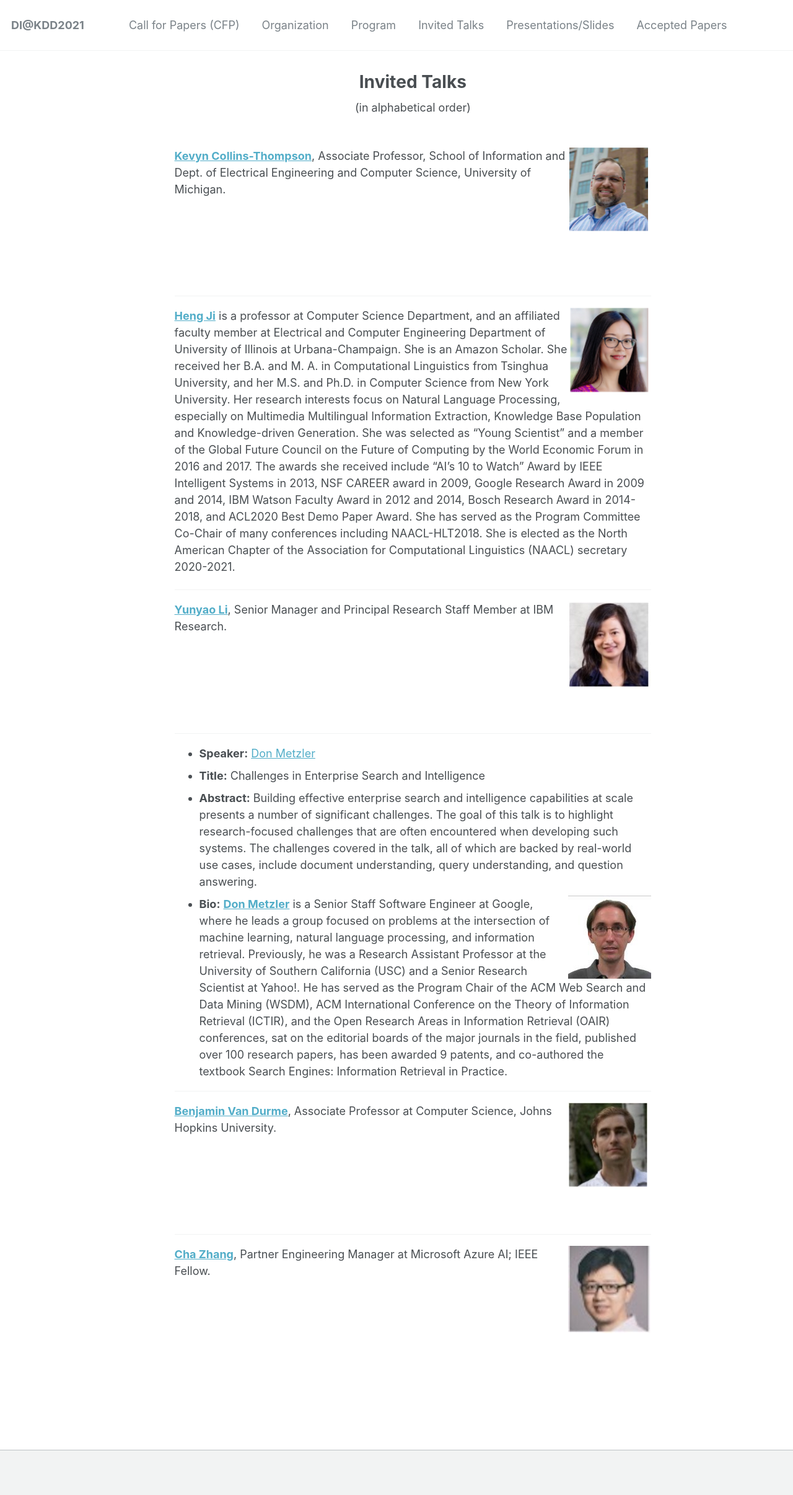
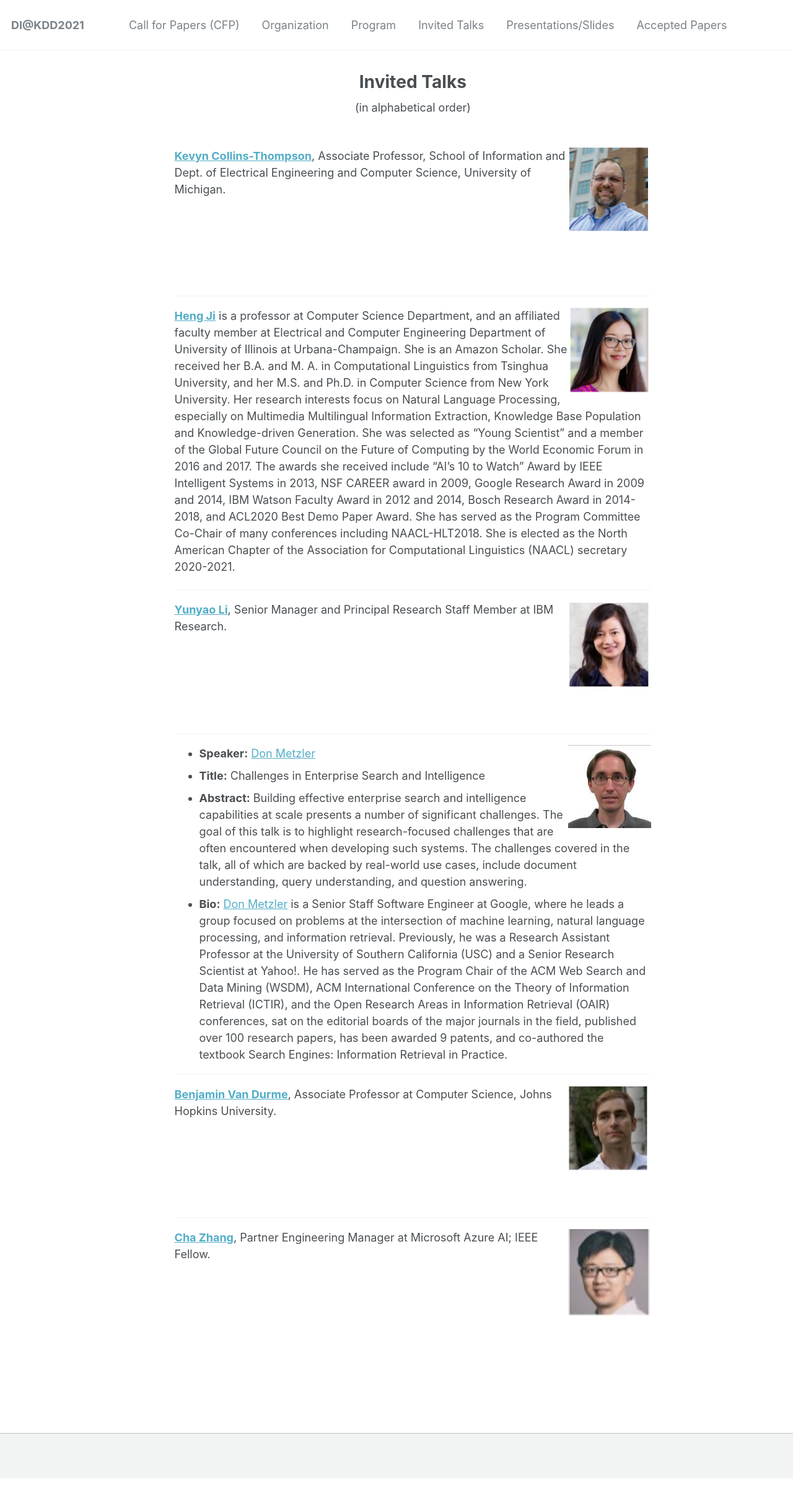
Before and after one commit to document-intelligence/DI-2022, a Jekyll site: the page built from _pages/talks.md, in a window 1280 px wide. Shown: the whole page at 62% size. Built offline with Jekyll 4.4.1, drawn with Linux system fonts in a browser that asks for light colours; after the commit the page ends 2385 px from its top, so only the background shows below that.

Commit message:
Update talks.md

```diff
--- a/_pages/talks.md
+++ b/_pages/talks.md
@@ -31,10 +31,10 @@ permalink: /talks/
 
 ------
 
-- **Speaker:** [Don Metzler](https://research.google/people/DonaldMetzler/)
+- **Speaker:** <img src='/DI-2021/images/picture_metzler.jpg' align="right">[Don Metzler](https://research.google/people/DonaldMetzler/)
 - **Title:** Challenges in Enterprise Search and Intelligence
 - **Abstract:** Building effective enterprise search and intelligence capabilities at scale presents a number of significant challenges. The goal of this talk is to highlight research-focused challenges that are often encountered when developing such systems. The challenges covered in the talk, all of which are backed by real-world use cases, include document understanding, query understanding, and question answering.
-- **Bio:** <img src='/DI-2021/images/picture_metzler.jpg' align="right">**[Don Metzler](https://research.google/people/DonaldMetzler/)** is a Senior Staff Software Engineer at Google, where he leads a group focused on problems at the intersection of machine learning, natural language processing, and information retrieval. Previously, he was a Research Assistant Professor at the University of Southern California (USC) and a Senior Research Scientist at Yahoo!.  He has served as the Program Chair of the ACM Web Search and Data Mining (WSDM), ACM International Conference on the Theory of Information Retrieval (ICTIR), and the Open Research Areas in Information Retrieval (OAIR) conferences, sat on the editorial boards of the major journals in the field, published over 100 research papers, has been awarded 9 patents, and co-authored the textbook Search Engines: Information Retrieval in Practice.
+- **Bio:** [Don Metzler](https://research.google/people/DonaldMetzler/) is a Senior Staff Software Engineer at Google, where he leads a group focused on problems at the intersection of machine learning, natural language processing, and information retrieval. Previously, he was a Research Assistant Professor at the University of Southern California (USC) and a Senior Research Scientist at Yahoo!.  He has served as the Program Chair of the ACM Web Search and Data Mining (WSDM), ACM International Conference on the Theory of Information Retrieval (ICTIR), and the Open Research Areas in Information Retrieval (OAIR) conferences, sat on the editorial boards of the major journals in the field, published over 100 research papers, has been awarded 9 patents, and co-authored the textbook Search Engines: Information Retrieval in Practice.
 
 ------
 
```
